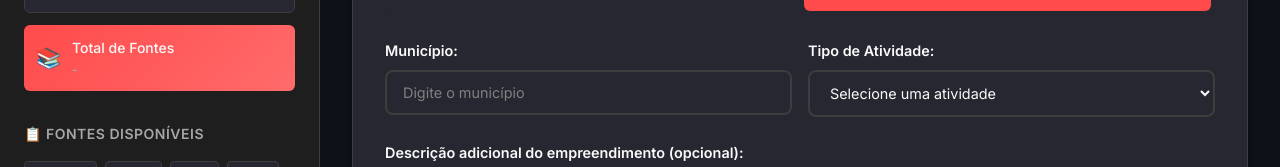
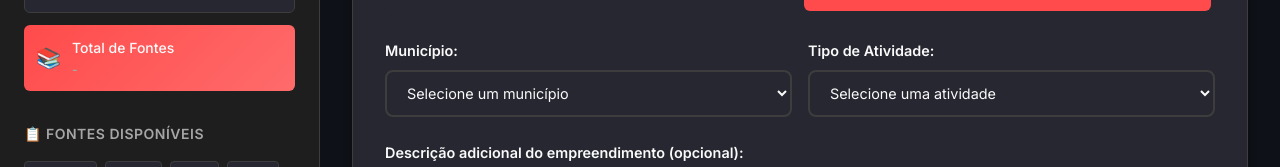
Before and after one commit to WeezyHS/ia_leis_ambientais, a plain HTML site: page templates/gerador_tabelas.html in a window 1280 px wide. Both pictures are taken after a click on the button "Seleção Manual". Shown: the part 455-622 px from the top of the page. Drawn offline with Linux system fonts and the light colour scheme; no server answers.

Commit message:
Criação da lista de municípios!

```diff
--- a/templates/gerador_tabelas.html
+++ b/templates/gerador_tabelas.html
@@ -137,7 +137,31 @@
                     <div class="form-row">
                         <div class="form-group">
                             <label for="municipio">Município:</label>
-                            <input type="text" id="municipio" placeholder="Digite o município">
+                            <select id="municipio">
+                                <option value="">Selecione um município</option>
+                                <option value="Palmas">Palmas</option>
+                                <option value="Araguaína">Araguaína</option>
+                                <option value="Gurupi">Gurupi</option>
+                                <option value="Porto Nacional">Porto Nacional</option>
+                                <option value="Paraíso do Tocantins">Paraíso do Tocantins</option>
+                                <option value="Colinas do Tocantins">Colinas do Tocantins</option>
+                                <option value="Guaraí">Guaraí</option>
+                                <option value="Tocantinópolis">Tocantinópolis</option>
+                                <option value="Formoso do Araguaia">Formoso do Araguaia</option>
+                                <option value="Dianópolis">Dianópolis</option>
+                                <option value="Miracema do Tocantins">Miracema do Tocantins</option>
+                                <option value="Taguatinga">Taguatinga</option>
+                                <option value="Augustinópolis">Augustinópolis</option>
+                                <option value="Pedro Afonso">Pedro Afonso</option>
+                                <option value="Xambioá">Xambioá</option>
+                                <option value="Alvorada">Alvorada</option>
+                                <option value="Arraias">Arraias</option>
+                                <option value="Araguatins">Araguatins</option>
+                                <option value="Cristalândia">Cristalândia</option>
+                                <option value="Nova Olinda">Nova Olinda</option>
+                                <option value="Ananás">Ananás</option>
+                                <option value="Outro município">Outro município</option>
+                            </select>
                         </div>
                         <div class="form-group">
                             <label for="atividade">Tipo de Atividade:</label>
```
